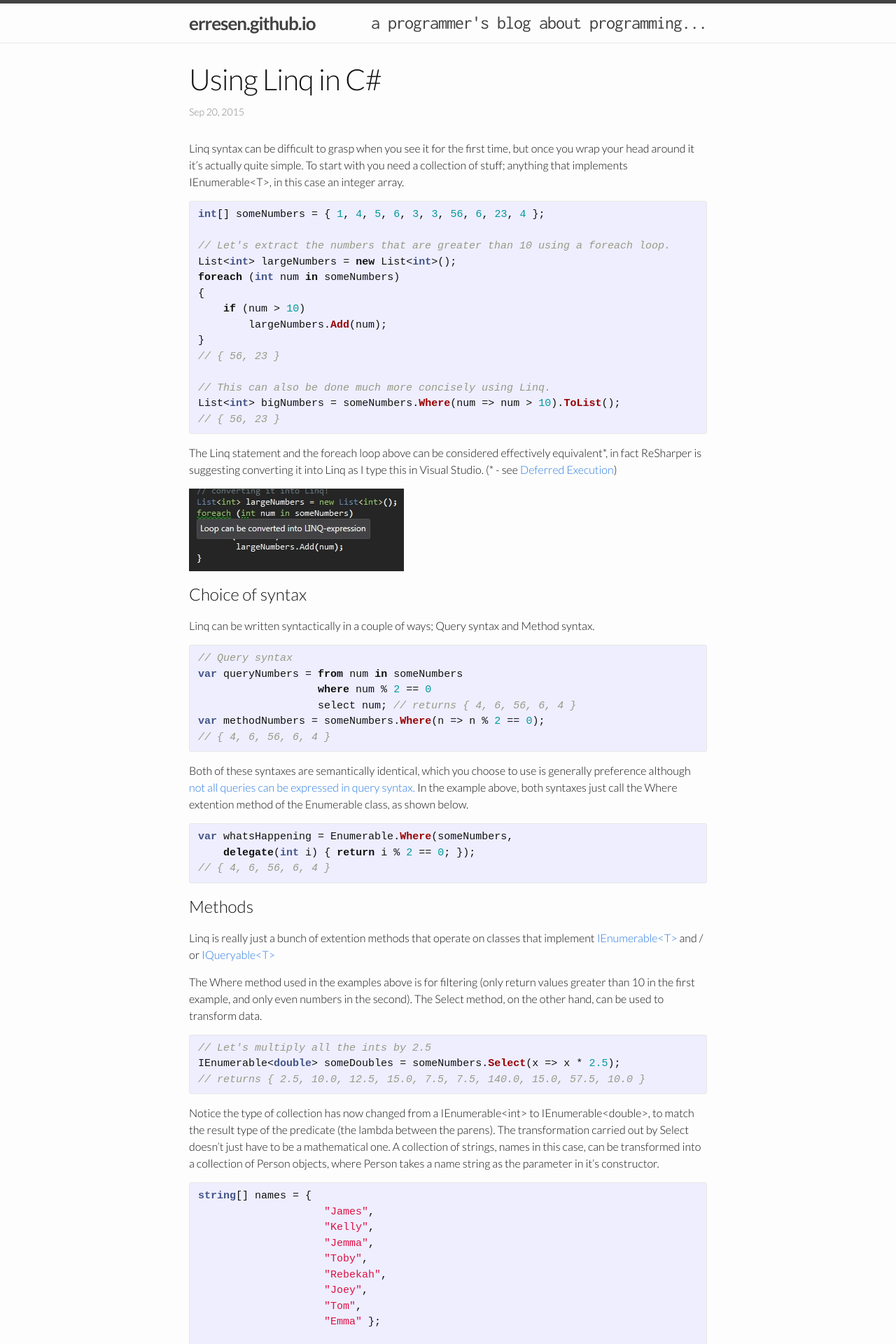
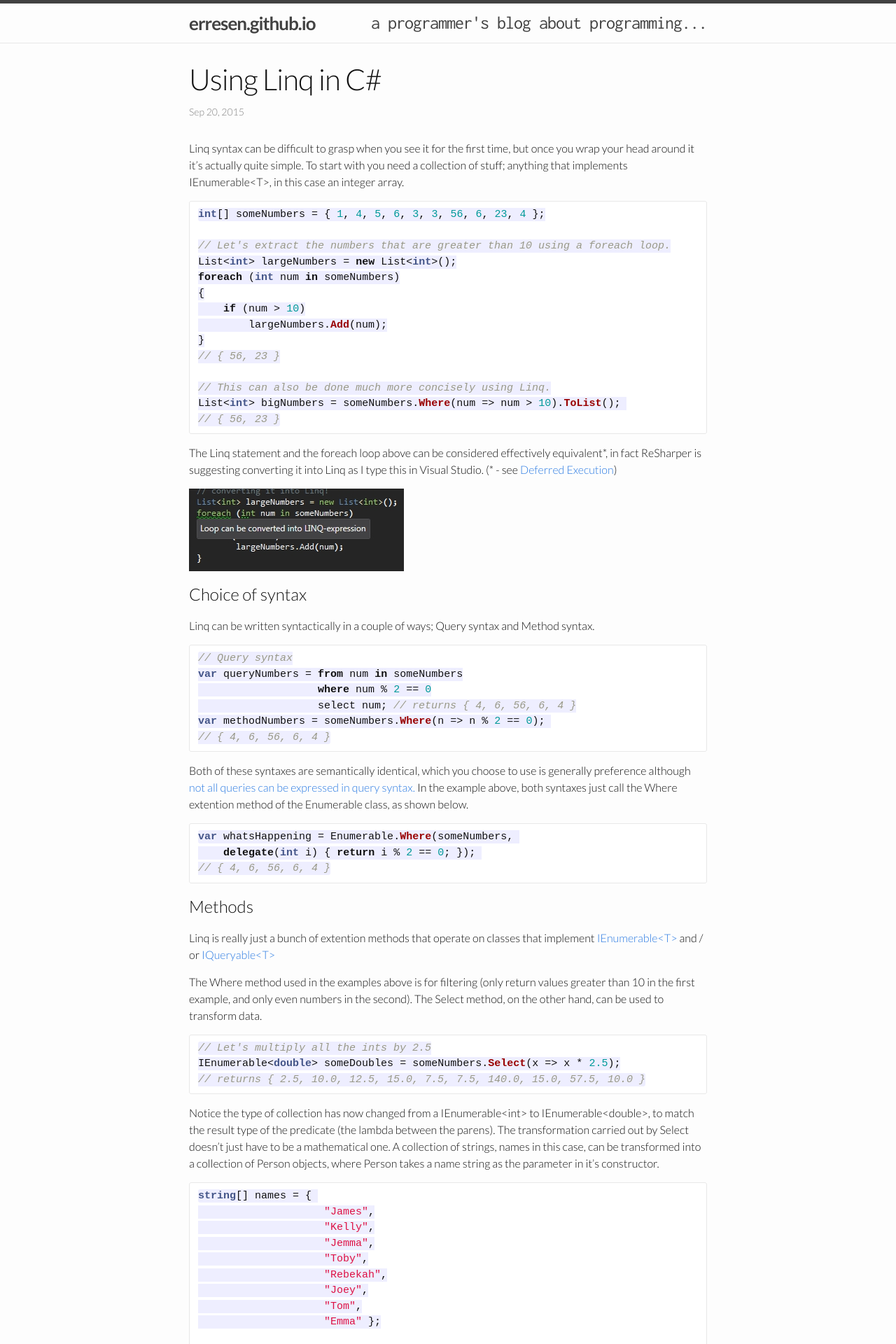
Before and after one commit to erresen/erresen.github.io, a Jekyll site: the page built from _posts/2015-09-20-using-linq.md, in a window 1280 px wide. Shown: the top 1920 px of the page at 70% size. Built offline with Jekyll 4.4.1, drawn with Linux system fonts in a browser that asks for light colours; some web fonts are replaced; comment, search, counter and statistics services are not loaded.

Commit message:
changed to rouge md syntax highlighting

````diff
--- a/_posts/2015-09-20-using-linq.md
+++ b/_posts/2015-09-20-using-linq.md
@@ -7,7 +7,7 @@
 ---
 Linq syntax can be difficult to grasp when you see it for the first time, but once you wrap your head around it it's actually quite simple. To start with you need a collection of stuff; anything that implements IEnumerable\<T\>, in this case an integer array.
 
-{% highlight csharp %}
+```csharp
 int[] someNumbers = { 1, 4, 5, 6, 3, 3, 56, 6, 23, 4 };
 
 // Let's extract the numbers that are greater than 10 using a foreach loop.
@@ -22,7 +22,7 @@
 // This can also be done much more concisely using Linq.
 List<int> bigNumbers = someNumbers.Where(num => num > 10).ToList();
 // { 56, 23 }
-{% endhighlight %}
+```
 
 [msdn-deferred-execution]: https://msdn.microsoft.com/en-us/library/bb943859.aspx
 The Linq statement and the foreach loop above can be considered effectively equivalent\*, in fact ReSharper is suggesting converting it into Linq as I type this in Visual Studio. (\* - see [Deferred Execution][msdn-deferred-execution])
@@ -33,23 +33,23 @@
 
 Linq can be written syntactically in a couple of ways; Query syntax and Method syntax.
 
-{% highlight csharp %}
+```csharp
 // Query syntax
 var queryNumbers = from num in someNumbers
                    where num % 2 == 0
                    select num; // returns { 4, 6, 56, 6, 4 }
 var methodNumbers = someNumbers.Where(n => n % 2 == 0);
 // { 4, 6, 56, 6, 4 }
-{% endhighlight %}
+```
 
 [msdn-syntaxes]: https://msdn.microsoft.com/en-us/library/vstudio/bb397947.aspx
 Both of these syntaxes are semantically identical, which you choose to use is generally preference although [not all queries can be expressed in query syntax.][msdn-syntaxes] In the example above, both syntaxes just call the Where extention method of the Enumerable class, as shown below.
 
-{% highlight csharp %}
+```csharp
 var whatsHappening = Enumerable.Where(someNumbers,
     delegate(int i) { return i % 2 == 0; });
 // { 4, 6, 56, 6, 4 }
-{% endhighlight %}
+```
 
 # Methods
 [msdn-ienumerable]: https://msdn.microsoft.com/en-us/library/9eekhta0(v=vs.110).aspx
@@ -58,16 +58,16 @@
 
 The Where method used in the examples above is for filtering (only return values greater than 10 in the first example, and only even numbers in the second). The Select method, on the other hand, can be used to transform data.
 
-{% highlight csharp %}
+```csharp
 // Let's multiply all the ints by 2.5
 IEnumerable<double> someDoubles = someNumbers.Select(x => x * 2.5);
 // returns { 2.5, 10.0, 12.5, 15.0, 7.5, 7.5, 140.0, 15.0, 57.5, 10.0 }
-{% endhighlight %}
+```
 
 Notice the type of collection has now changed from a IEnumerable\<int\> to IEnumerable\<double\>, to match the result type of the predicate (the lambda between the parens).
 The transformation carried out by Select doesn't just have to be a mathematical one. A collection of strings, names in this case, can be transformed into a collection of Person objects, where Person takes a name string as the parameter in it's constructor.
 
-{% highlight csharp %}
+```csharp
 string[] names = {
                     "James",
                     "Kelly",
@@ -79,19 +79,19 @@
                     "Emma" };
 
 IEnumerable<Person> people = names.Select(x => new Person(x));
-{% endhighlight %}
+```
 
 These Linq methods can also be chained together.
 Let's make a collection of Person objects, but only for people who's name begin with 'J'
 
-{% highlight csharp %}
+```csharp
 IEnumerable<Person> peopleWithJNames =
     names.Where(x => x.StartsWith("J")).Select(x => new Person(x));
-{% endhighlight %}
+```
 
 Two other useful Linq methods are Any and All. Any will evaluate the collection, checking if any item satisfies the predicate.
 
-{% highlight csharp %}
+```csharp
 // Check if any item in the IEnumerable<Person> collection people, has a Name
 // property equal to "Toby"
 bool containsToby = people.Any(x => x.Name == "Toby");
@@ -101,40 +101,40 @@
 // satisfy the predicate.
 bool allPeopleAreToby = people.All(x => x.Name == "Toby");
 // false
-{% endhighlight %}
+```
 
 Obviously Toby is in the collection, so containsToby is true, but not all people are Toby so allPeopleAreToby is false.
 
 There's also the Contains method, that will return whether a collection contains a specific item. Contains is overloaded. The default uses the standard equality operator, so is useful for simple equality checks.
 
-{% highlight csharp %}
+```csharp
 bool jamesInArray = names.Contains("James");
 // true
-{% endhighlight %}
+```
 
 [msdn-iequalitycomparer]: https://msdn.microsoft.com/en-us/library/bb339118(v=vs.110).aspx
 The overloaded Contains method takes value of the source type, and an [IEqualityComparer][msdn-iequalitycomparer]. This allows for comparisons on complex objects.
 
 Concatenation (joining one collection onto the end of another) is achieved throught the Concat operator.
 
-{% highlight csharp %}
+```csharp
 int[] someInts = { 1, 2, 3, 4, 5 };
 int[] moreInts = { 6, 7, 8, 9, 10 };
 var allTheInts = someInts.Concat(moreInts);
 // { 1, 2, 3, 4, 5, 6, 7, 8, 9, 10 }
-{% endhighlight %}
+```
 
 Distinct is another useful Linq method. It returns a collection of only distinct items.
 
-{% highlight csharp %}
+```csharp
 int[] repeatInts = { 1, 2, 3, 1, 2, 3 };
 var distinctInts = repeatInts.Distinct();
 // { 1, 2, 3 }
-{% endhighlight %}
+```
 
 Min, Max and Average methods do what you'd expect.
 
-{% highlight csharp %}
+```csharp
 var min = repeatInts.Min();
 // 1
 
@@ -144,11 +144,11 @@
 var average = repeatInts.Average();
 // 2.0
 
-{% endhighlight %}
+```
 
 The First and Last methods return the first and last items, respectively, which satisfy the predicate.
 
-{% highlight csharp %}
+```csharp
 Person[] morePeople =
     {
         new Person("Martin") { Age = 30 },
@@ -174,6 +174,6 @@
 // Get the name of the last person aged under 30
 string under30 = morePeople.Last(x => x.Age < 30).Name;
 // "Paul"
-{% endhighlight %}
+```
 
 There's quite a few more Linq methods that you can use, but I think the ones above are probably the ones I've used most frequently. For the full list, with examples, [check out the MSDN docs][msdn-ienumerable]
````
Also changed, not shown: _posts/2015-08-27-urlencode-and-friends.md (+4 -4 lines), _posts/2015-09-21-svn-externals-pre-build-event.md (+2 -2 lines), _posts/2016-08-25-aggregate-vs-string-join.md (+10 -20 lines), _posts/2016-08-26-getting-comments-working-jekyll-disqus.md (+5 -5 lines).
